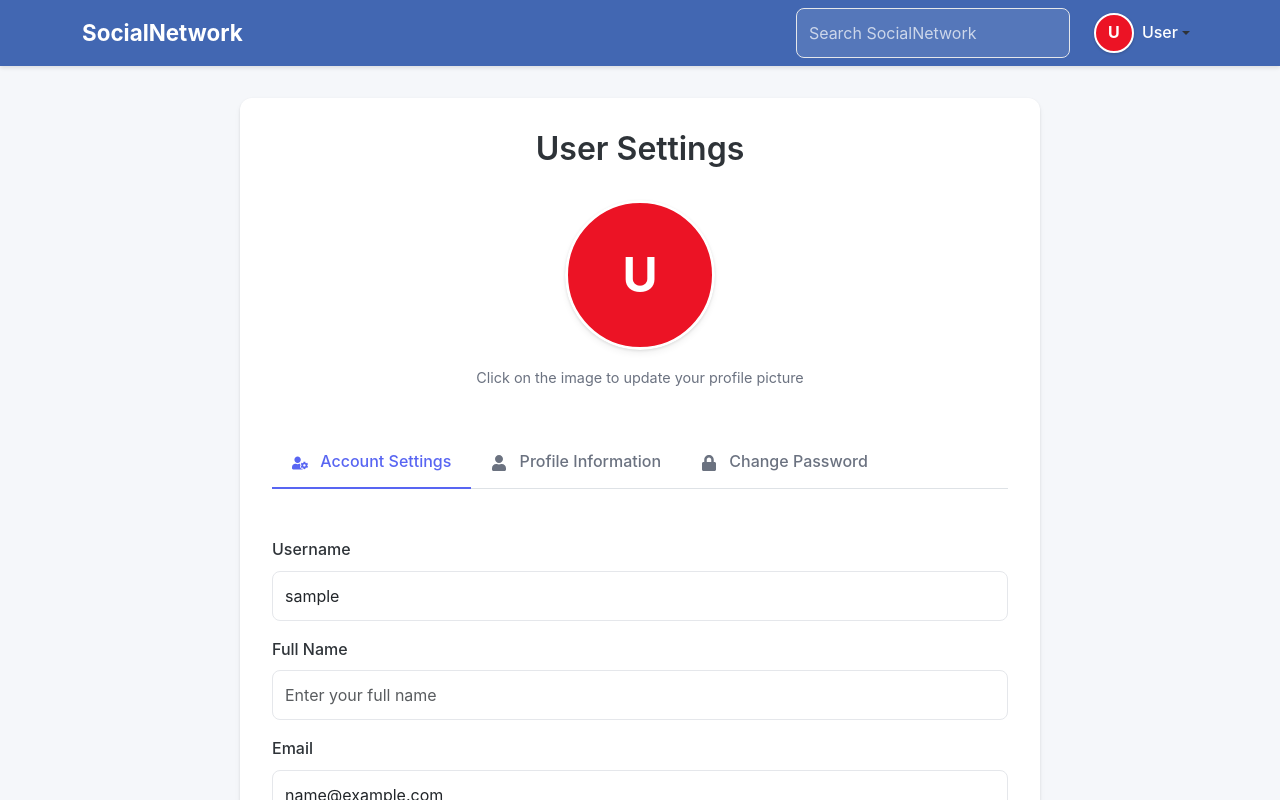
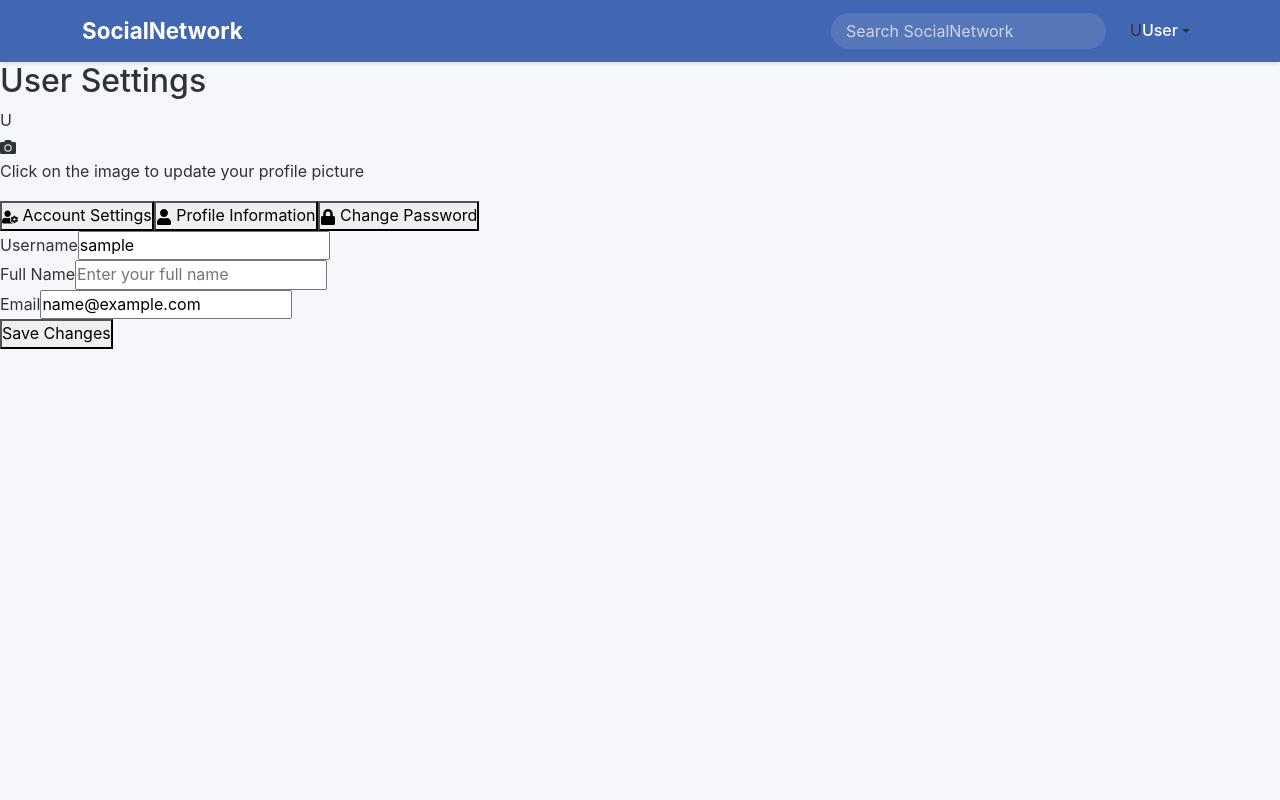
Before and after one commit to IegorKovalov/echo, a React (Vite) app in the folder client/: page /settings in a window 1280 px wide. Built offline with nearby package versions, Linux system fonts and the light colour scheme; sample sign-in values are in the browser's storage.

Commit message:
removed css

```diff
--- a/client/src/components/Profile/settings/AccountSettingsTab.jsx
+++ b/client/src/components/Profile/settings/AccountSettingsTab.jsx
@@ -1,5 +1,4 @@
 import { useState } from "react";
-import { Alert, Button, Form } from "react-bootstrap";
 import { toast } from "react-toastify";
 
 const AccountSettingsTab = ({
@@ -32,62 +31,57 @@ const AccountSettingsTab = ({
 
 	return (
 		<>
-			{error && (
-				<Alert variant="danger" className="settings-alert">
-					{error}
-				</Alert>
-			)}
-			{success && (
-				<Alert variant="success" className="settings-alert">
-					{success}
-				</Alert>
-			)}
+			{error && <div>{error}</div>}
+			{success && <div>{success}</div>}
 
-			<Form onSubmit={handleSubmit}>
+			<form onSubmit={handleSubmit}>
 				{/* Username field */}
-				<Form.Group className="mb-3 form-group">
-					<Form.Label>Username</Form.Label>
-					<Form.Control
+				<div>
+					<label htmlFor="username">Username</label>
+					<input
 						type="text"
+						id="username"
 						name="username"
 						value={formData.username}
 						onChange={handleChange}
 						required
 						placeholder="Enter your username"
 					/>
-				</Form.Group>
+				</div>
 
 				{/* Fullname field */}
-				<Form.Group className="mb-3 form-group">
-					<Form.Label>Full Name</Form.Label>
-					<Form.Control
+				<div>
+					<label htmlFor="fullname">Full Name</label>
+					<input
 						type="text"
+						id="fullname"
 						name="fullname"
 						value={formData.fullname}
 						onChange={handleChange}
 						required
 						placeholder="Enter your full name"
 					/>
-				</Form.Group>
+				</div>
 
 				{/* Email field */}
-				<Form.Group className="mb-3 form-group">
-					<Form.Label>Email</Form.Label>
-					<Form.Control
+				<div>
+					<label htmlFor="email">Email</label>
+					<input
 						type="email"
+						id="email"
 						name="email"
 						value={formData.email}
 						onChange={handleChange}
 						required
 						placeholder="Enter your email address"
 					/>
-				</Form.Group>
+				</div>
 
 				{/* Submit button */}
-				<Button type="submit" className="btn-primary" disabled={loading}>
+				<button type="submit" disabled={loading}>
 					{loading ? "Saving..." : "Save Changes"}
-				</Button>
-			</Form>
+				</button>
+			</form>
 		</>
 	);
 };
--- a/client/src/components/Profile/settings/ProfilePicture.jsx
+++ b/client/src/components/Profile/settings/ProfilePicture.jsx
@@ -1,6 +1,6 @@
 import { useRef } from "react";
 import { FaCamera } from "react-icons/fa";
-import UserAvatar from "../shared/UserAvatar"; // Updated import path
+import UserAvatar from "../shared/UserAvatar";
 
 const ProfilePicture = ({ picture, fullName, onPictureUpdate }) => {
 	const fileInputRef = useRef(null);
@@ -21,29 +21,24 @@ const ProfilePicture = ({ picture, fullName, onPictureUpdate }) => {
 	};
 
 	return (
-		<div className="profile-picture-container">
-			<div className="profile-picture-wrapper">
+		<div>
+			<div onClick={handleProfilePictureClick}>
 				{picture ? (
-					<img src={picture} alt="Profile" className="profile-picture" />
+					<img src={picture} alt="Profile" />
 				) : (
-					<UserAvatar fullName={fullName || "User"} className="large" />
+					<UserAvatar fullName={fullName || "User"} />
 				)}
-				<div
-					className="profile-picture-overlay"
-					onClick={handleProfilePictureClick}
-				>
-					<FaCamera className="profile-picture-icon" />
+				<div onClick={handleProfilePictureClick}>
+					<FaCamera />
 				</div>
 			</div>
-			<p className="profile-picture-instruction">
-				Click on the image to update your profile picture
-			</p>
+			<p>Click on the image to update your profile picture</p>
 			<input
 				type="file"
 				accept="image/*"
 				id="profilePictureInput"
 				ref={fileInputRef}
-				className="d-none"
+				style={{ display: "none" }}
 				onChange={handleFileChange}
 			/>
 		</div>
--- a/client/src/components/Profile/settings/UserSettings.jsx
+++ b/client/src/components/Profile/settings/UserSettings.jsx
@@ -1,5 +1,4 @@
 import { useState } from "react";
-import { Tab, Tabs } from "react-bootstrap";
 import { FaLock, FaUser, FaUserCog } from "react-icons/fa";
 import { useAuth } from "../../../contexts/AuthContext";
 import AuthService from "../../../services/auth.service";
@@ -8,13 +7,13 @@ import AccountSettingsTab from "./AccountSettingsTab";
 import ChangePasswordTab from "./ChangePasswordTab";
 import ProfileInformationTab from "./ProfileInformationTab";
 import ProfilePicture from "./ProfilePicture";
-import "./settings.css"; // We'll create this later
 
 const UserSettings = () => {
 	const { currentUser, setCurrentUser } = useAuth();
 	const [loading, setLoading] = useState(false);
 	const [error, setError] = useState("");
 	const [success, setSuccess] = useState("");
+	const [activeTab, setActiveTab] = useState("account");
 
 	const [accountData, setAccountData] = useState({
 		username: currentUser?.username || "",
@@ -90,8 +89,8 @@ const UserSettings = () => {
 	};
 
 	return (
-		<div className="container settings-container">
-			<h2 className="settings-title">User Settings</h2>
+		<div>
+			<h2>User Settings</h2>
 
 			<ProfilePicture
 				picture={accountData.picture}
@@ -99,15 +98,20 @@ const UserSettings = () => {
 				onPictureUpdate={updatePicture}
 			/>
 
-			<Tabs defaultActiveKey="account" className="mb-4 settings-tabs">
-				<Tab
-					eventKey="account"
-					title={
-						<span>
-							<FaUserCog className="me-2" /> Account Settings
-						</span>
-					}
-				>
+			<div>
+				<button onClick={() => setActiveTab("account")}>
+					<FaUserCog /> Account Settings
+				</button>
+				<button onClick={() => setActiveTab("profile")}>
+					<FaUser /> Profile Information
+				</button>
+				<button onClick={() => setActiveTab("password")}>
+					<FaLock /> Change Password
+				</button>
+			</div>
+
+			<div>
+				{activeTab === "account" && (
 					<AccountSettingsTab
 						accountData={accountData}
 						setAccountData={setAccountData}
@@ -116,27 +120,11 @@ const UserSettings = () => {
 						error={error}
 						success={success}
 					/>
-				</Tab>
+				)}
 
-				<Tab
-					eventKey="profile"
-					title={
-						<span>
-							<FaUser className="me-2" /> Profile Information
-						</span>
-					}
-				>
-					<ProfileInformationTab />
-				</Tab>
+				{activeTab === "profile" && <ProfileInformationTab />}
 
-				<Tab
-					eventKey="password"
-					title={
-						<span>
-							<FaLock className="me-2" /> Change Password
-						</span>
-					}
-				>
+				{activeTab === "password" && (
 					<ChangePasswordTab
 						passwordData={passwordData}
 						setPasswordData={setPasswordData}
@@ -145,8 +133,8 @@ const UserSettings = () => {
 						error={error}
 						success={success}
 					/>
-				</Tab>
-			</Tabs>
+				)}
+			</div>
 		</div>
 	);
 };
--- a/client/src/components/Profile/settings/settings.css
+++ /dev/null
@@ -1,150 +0,0 @@
-/* Settings container */
-.settings-container {
-    max-width: 800px;
-    margin: 2rem auto;
-    padding: 2rem;
-    background-color: var(--bg-alt);
-    border-radius: 12px;
-    box-shadow: var(--shadow-md);
-  }
-
-  .settings-title {
-    margin-bottom: 2rem;
-    color: var(--text-color);
-    font-weight: 600;
-    text-align: center;
-  }
-
-  /* Profile picture */
-  .profile-picture-container {
-    display: flex;
-    flex-direction: column;
-    align-items: center;
-    margin-bottom: 2rem;
-  }
-
-  .profile-picture-wrapper {
-    position: relative;
-    width: 150px;
-    height: 150px;
-    border-radius: 50%;
-    overflow: hidden;
-    margin-bottom: 1rem;
-    box-shadow: var(--shadow-md);
-    cursor: pointer;
-  }
-
-  .profile-picture {
-    width: 100%;
-    height: 100%;
-    object-fit: cover;
-  }
-
-  .profile-picture-overlay {
-    position: absolute;
-    top: 0;
-    left: 0;
-    width: 100%;
-    height: 100%;
-    background-color: rgba(0, 0, 0, 0.5);
-    display: flex;
-    align-items: center;
-    justify-content: center;
-    opacity: 0;
-    transition: opacity 0.2s ease;
-  }
-
-  .profile-picture-wrapper:hover .profile-picture-overlay {
-    opacity: 1;
-  }
-
-  .profile-picture-icon {
-    color: white;
-    font-size: 2rem;
-  }
-
-  .profile-picture-instruction {
-    color: var(--text-secondary);
-    font-size: 0.9rem;
-    text-align: center;
-  }
-
-  /* Tabs */
-  .settings-tabs {
-    margin-top: 1.5rem;
-  }
-
-  .settings-tabs .nav-link {
-    color: var(--text-secondary);
-    font-weight: 500;
-    padding: 0.75rem 1.25rem;
-    border: none;
-    background: transparent;
-    transition: all 0.2s ease;
-  }
-
-  .settings-tabs .nav-link.active {
-    color: var(--primary-color);
-    border-bottom: 2px solid var(--primary-color);
-    background-color: transparent;
-  }
-
-  .settings-tabs .nav-link:hover:not(.active) {
-    color: var(--text-color);
-    background-color: rgba(0, 0, 0, 0.02);
-  }
-
-  .tab-content {
-    padding: 1.5rem 0;
-  }
-
-  /* Forms */
-  .form-group label {
-    font-weight: 500;
-    margin-bottom: 0.5rem;
-    color: var(--text-color);
-  }
-
-  .form-control {
-    border: 1px solid var(--border-color);
-    border-radius: 8px;
-    padding: 0.75rem;
-    transition: all 0.2s ease;
-  }
-
-  .form-control:focus {
-    border-color: var(--primary-color);
-    box-shadow: 0 0 0 3px rgba(88, 101, 242, 0.15);
-  }
-
-  .btn-primary {
-    background-color: var(--primary-color);
-    border: none;
-    border-radius: 8px;
-    padding: 0.75rem 1.5rem;
-    font-weight: 500;
-    transition: all 0.2s ease;
-  }
-
-  .btn-primary:hover:not(:disabled) {
-    background-color: var(--primary-hover);
-    transform: translateY(-1px);
-  }
-
-  .settings-alert {
-    border-radius: 8px;
-    margin-bottom: 1.5rem;
-  }
-
-  /* Responsive adjustments */
-  @media (max-width: 768px) {
-    .settings-container {
-      padding: 1.5rem;
-      margin: 1rem;
-    }
-
-    .settings-tabs .nav-link {
-      padding: 0.5rem 0.75rem;
-      font-size: 0.9rem;
-    }
-  }
--- a/client/src/components/Profile/shared/UserAvatar.css
+++ /dev/null
@@ -1,110 +0,0 @@
-/* Common styles for both avatar types */
-.initials-avatar, .profile-avatar {
-    display: flex;
-    align-items: center;
-    justify-content: center;
-    width: 40px;
-    height: 40px;
-    border-radius: 50%;
-    border: 2px solid white;
-    box-shadow: 0 1px 3px rgba(0, 0, 0, 0.2);
-    overflow: hidden;
-    flex-shrink: 0; /* Prevent avatar from shrinking */
-  }
-
-  .initials-avatar {
-    color: white;
-    font-weight: bold;
-    font-size: 16px;
-    text-transform: uppercase;
-  }
-
-  /* Size variations */
-  .initials-avatar.large, .profile-avatar.large {
-    width: 150px;
-    height: 150px;
-    border-width: 3px;
-  }
-
-  .initials-avatar.large {
-    font-size: 48px;
-  }
-
-  .initials-avatar.medium, .profile-avatar.medium {
-    width: 64px;
-    height: 64px;
-    border-width: 2px;
-  }
-
-  .initials-avatar.medium {
-    font-size: 24px;
-  }
-
-  .initials-avatar.small, .profile-avatar.small {
-    width: 32px;
-    height: 32px;
-    border-width: 1px;
-  }
-
-  .initials-avatar.small {
-    font-size: 12px;
-  }
-
-  /* Avatar image */
-  .avatar-image {
-    width: 100%;
-    height: 100%;
-    object-fit: cover;
-  }
-
-  /* States */
-  .initials-avatar:hover, .profile-avatar:hover {
-    transform: scale(1.05);
-    transition: transform 0.2s ease;
-  }
-
-  /* Status indicator */
-  .avatar-with-status {
-    position: relative;
-  }
-
-  .status-indicator {
-    position: absolute;
-    bottom: 0;
-    right: 0;
-    width: 12px;
-    height: 12px;
-    border-radius: 50%;
-    border: 2px solid white;
-  }
-
-  .status-indicator.online {
-    background-color: #44b700;
-  }
-
-  .status-indicator.offline {
-    background-color: #bdbdbd;
-  }
-
-  .status-indicator.busy {
-    background-color: #ff3d00;
-  }
-
-  /* Status indicator sizes */
-  .large .status-indicator {
-    width: 20px;
-    height: 20px;
-    border-width: 3px;
-  }
-
-  .medium .status-indicator {
-    width: 16px;
-    height: 16px;
-    border-width: 2px;
-  }
-
-  .small .status-indicator {
-    width: 10px;
-    height: 10px;
-    border-width: 1px;
-  }
--- a/client/src/components/Profile/shared/UserAvatar.jsx
+++ b/client/src/components/Profile/shared/UserAvatar.jsx
@@ -1,6 +1,5 @@
 import React, { useEffect, useState } from "react";
 import { useAuth } from "../../../contexts/AuthContext";
-import "./UserAvatar.css";
 
 const getInitials = (name) => {
 	if (!name) return "?";
@@ -9,20 +8,7 @@ const getInitials = (name) => {
 	return (parts[0].charAt(0) + parts[parts.length - 1].charAt(0)).toUpperCase();
 };
 
-const getInitialsBackgroundColor = (name) => {
-	if (!name) return "#757575";
-	let hash = 0;
-	for (let i = 0; i < name.length; i++) {
-		hash = name.charCodeAt(i) + ((hash << 5) - hash);
-	}
-	const h = Math.abs(hash % 360);
-	const s = 65 + (hash % 25);
-	const l = 45 + (hash % 10);
-
-	return `hsl(${h}, ${s}%, ${l}%)`;
-};
-
-const UserAvatar = ({ fullName, className = "", src = null }) => {
+const UserAvatar = ({ fullName, src = null }) => {
 	const { currentUser } = useAuth();
 	const [avatarImage, setAvatarImage] = useState(null);
 	const [imageLoaded, setImageLoaded] = useState(false);
@@ -51,26 +37,13 @@ const UserAvatar = ({ fullName, className = "", src = null }) => {
 
 	if (avatarImage && imageLoaded) {
 		return (
-			<div className={`profile-avatar ${className}`}>
-				<img
-					src={avatarImage}
-					alt={`${fullName}'s avatar`}
-					className="avatar-image"
-				/>
+			<div>
+				<img src={avatarImage} alt={`${fullName}'s avatar`} />
 			</div>
 		);
 	}
 
-	return (
-		<div
-			className={`initials-avatar ${className}`}
-			style={{
-				backgroundColor: getInitialsBackgroundColor(fullName),
-			}}
-		>
-			{getInitials(fullName)}
-		</div>
-	);
+	return <div>{getInitials(fullName)}</div>;
 };
 
 export default UserAvatar;
```
Also changed, not shown: client/src/components/Profile/settings/ChangePasswordTab.jsx (+21 -27 lines), client/src/components/Profile/settings/ProfileInformationTab.jsx (+33 -30 lines), 1 other file (tests, documents, lock files or other folders).
